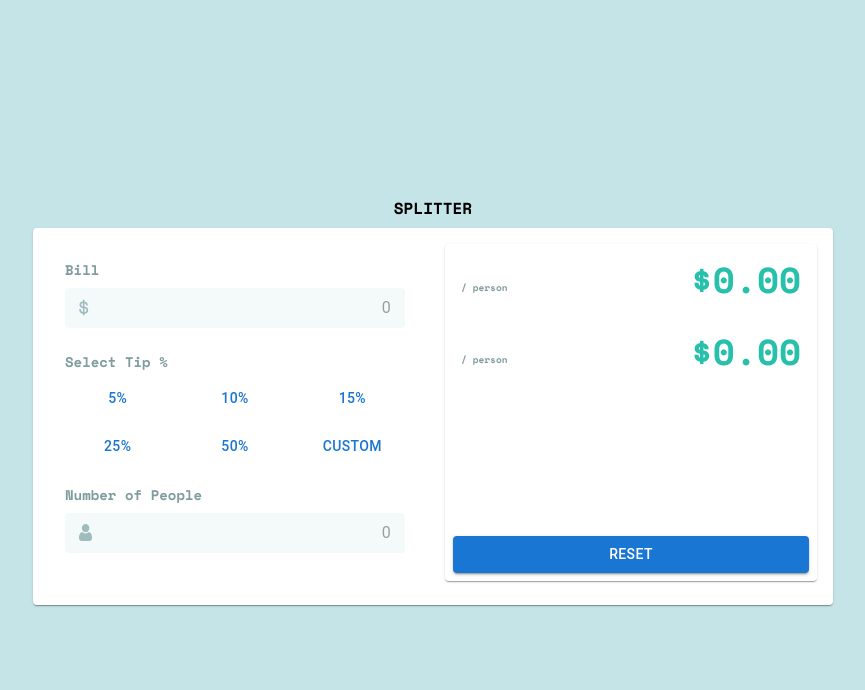
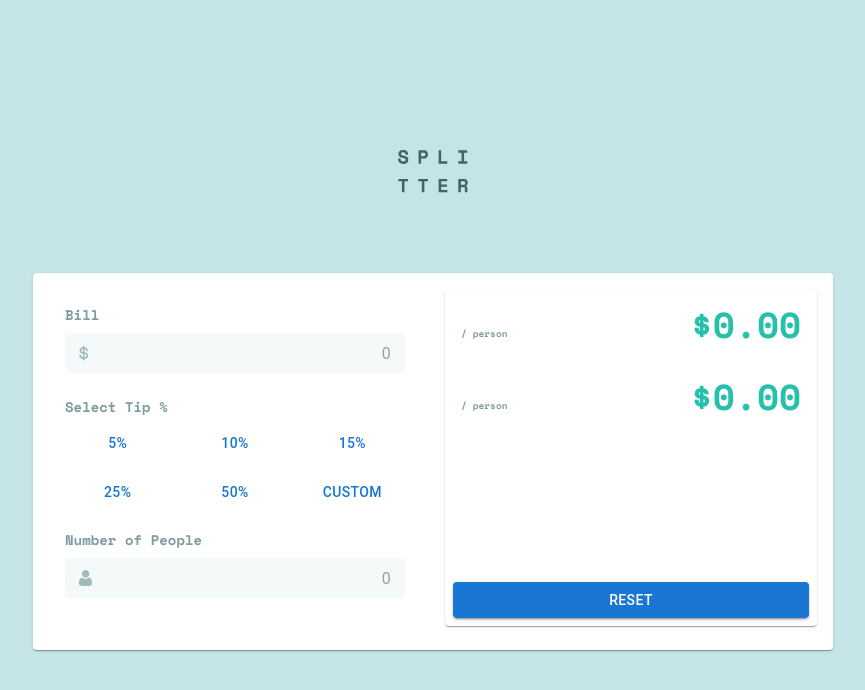
Before and after one commit to danhalis/tip-calculator-app, a Next.js app: page / in a window 1280 px wide. Shown: the top 690 px of the page, without its empty margins (207-1072 px from the left). Built offline with nearby package versions, Linux system fonts and the light colour scheme.

Commit message:
Change app logo

```diff
--- a/app/globals.css
+++ b/app/globals.css
@@ -61,6 +61,7 @@
   .action-btn {
     @apply
       bg-[#26c0ab]
+      hover:bg-[#9fe8df]
       text-[#00494d]
       text-sm
   }
--- a/app/page.tsx
+++ b/app/page.tsx
@@ -1,6 +1,7 @@
 "use client"; // https://nextjs.org/docs/getting-started/react-essentials#client-components
 
 import React from "react";
+import Image from "next/image";
 import { Card, CardContent } from "@mui/material";
 import InputPanel from "@/components/InputPanel";
 import OutputPanel from "@/components/OutputPanel";
@@ -12,10 +13,10 @@ export default function Home() {
       h-screen
       flex flex-col
       items-center justify-center
-      space-y-2
+      space-y-20
     "
     >
-      <h1>SPLITTER</h1>
+      <Image src="/logo.svg" alt="" width={70} height={70} />
       <Card
         className="
         flex
```
